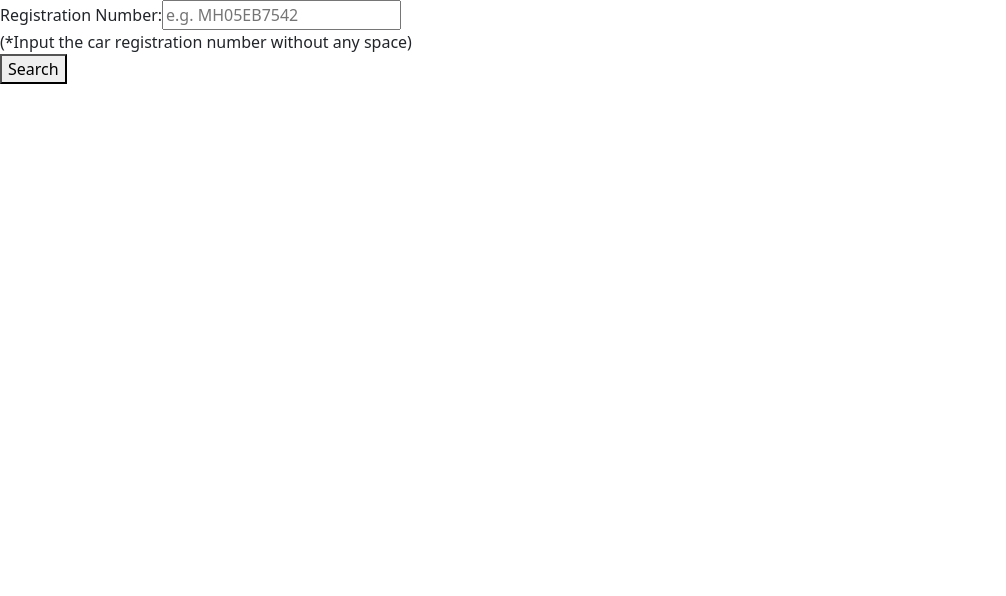
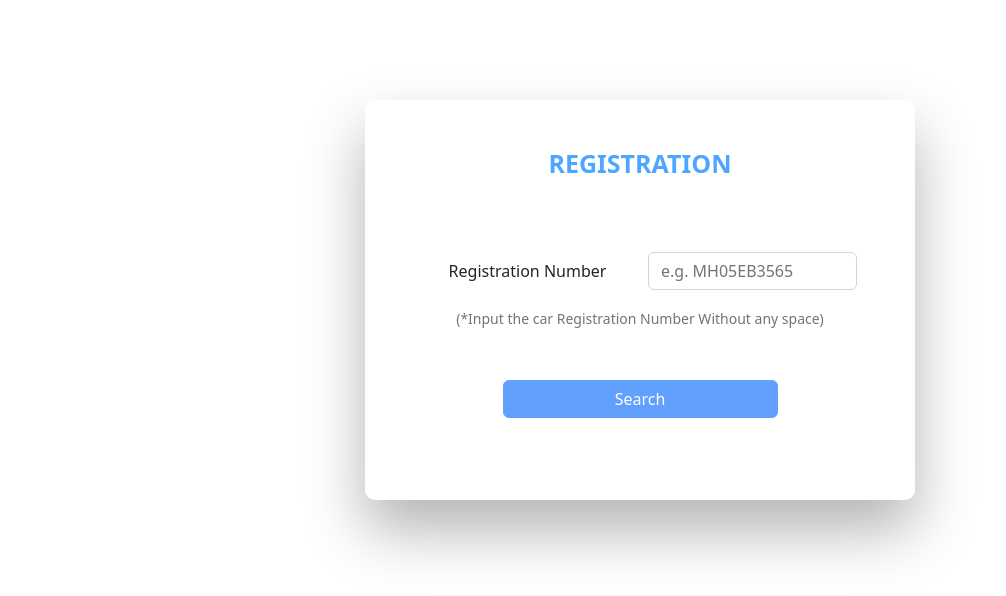
Before and after one commit to official-pac/smart-vision, an Angular app: page /search in a window 1280 px wide. Shown: the top 596 px of the page, without its empty margins (0-1006 px from the left). Built offline with nearby package versions, Linux system fonts and the light colour scheme.

Commit message:
type: development comment: updated ui of search component

```diff
--- a/src/app/components/search-car/search-car.component.css
+++ b/src/app/components/search-car/search-car.component.css
@@ -0,0 +1,49 @@
+body {
+    font-family: "Poppins", sans-serif;
+    height: 100vh;
+  }
+
+  h2 {
+    text-align: center;
+    font-size: 25px;
+    font-weight: 600;
+    text-transform: uppercase;
+    display:inline-block;
+    margin: 40px 8px 10px 8px;
+    color:  #4da6ff;
+  }
+
+  .wrapper {
+    display: flex;
+    align-items: center;
+    flex-direction: column;
+    justify-content: center;
+    width: 100%;
+    min-height: 300px;
+    padding: 100px;
+  }
+
+  #formContent {
+    border-radius: 10px 10px 10px 10px;
+    background: #fff;
+    width: 90%;
+    max-width: 550px;
+    padding: 0px;
+    height: 400px;
+    -webkit-box-shadow: 0 30px 60px 0 rgba(0,0,0,0.3);
+    box-shadow: 0 30px 60px 0 rgba(0,0,0,0.3);
+    text-align: center;
+  }
+
+  input[type=text]:focus {
+    background-color: #fff;
+    border-bottom: 2px solid #5fbae9;
+  }
+
+  *:focus {
+      outline: none;
+  }
+
+  .rgform{
+      margin: 50px;
+  }
--- a/src/app/components/search-car/search-car.component.html
+++ b/src/app/components/search-car/search-car.component.html
@@ -1,4 +1,4 @@
-<div class="page-block">
+<div class="page-block" *ngIf="false">
     <div class="form-block">
         <form novalidate>
             <div>
@@ -22,3 +22,35 @@
         </form>
     </div>
 </div>
+
+<div class="wrapper ">
+    <div id="formContent">
+        <h2 class="align-items-center mt-5">Registration</h2>
+        <form>
+            <div class=" row mt-5 g-3 align-items-center rgform">
+                <div class="col-6">
+                    <label for="rnumber" class="col-form-label">Registration Number</label>
+                </div>
+                <div class="col-6">
+                    <input type="text" id="registrationNumber" name="registrationNumber"
+                        [formControl]="registrationNumber" class="form-control" placeholder="e.g. MH05EB3565"
+                        aria-describedby="rnumber" appUpperCase>
+                </div>
+                <ng-container *ngIf="registrationNumber?.dirty && registrationNumber?.invalid">
+                    <span *ngIf="registrationNumber?.errors?.['minlength']">* Minimum 7 characters required</span>
+                    <span *ngIf="registrationNumber?.errors?.['maxlength']">* Maximum 15 characters allowed</span>
+                    <span *ngIf="registrationNumber?.errors?.['pattern']">* Invalid Format</span>
+                </ng-container>
+                <div>
+                    <span class="form-text">
+                        (*Input the car Registration Number Without any space)
+                    </span>
+                </div>
+            </div>
+            <div class="d-grid gap-2 col-6 mx-auto">
+                <button class="btn btn-primary" type="button" (click)="submit()"
+                    [disabled]="registrationNumber.invalid">Search</button>
+            </div>
+        </form>
+    </div>
+</div>
--- a/src/app/components/search-car/search-car.component.ts
+++ b/src/app/components/search-car/search-car.component.ts
@@ -2,6 +2,7 @@ import { CommonModule } from '@angular/common';
 import { Component, OnInit } from '@angular/core';
 import { FormControl, ReactiveFormsModule, Validators } from '@angular/forms';
 import { Router } from '@angular/router';
+import { UpperCaseDirective } from 'src/app/directives/upper-case.directive';
 import { HttpService } from 'src/app/services/http.service';
 import { UserDetails } from 'src/app/services/interface';
 import { StorageService } from 'src/app/services/storage.service';
@@ -11,7 +12,7 @@ import { StorageService } from 'src/app/services/storage.service';
   templateUrl: './search-car.component.html',
   styleUrls: ['./search-car.component.css'],
   standalone: true,
-  imports: [CommonModule, ReactiveFormsModule]
+  imports: [CommonModule, ReactiveFormsModule, UpperCaseDirective]
 })
 export class SearchCarComponent implements OnInit {
 
```
